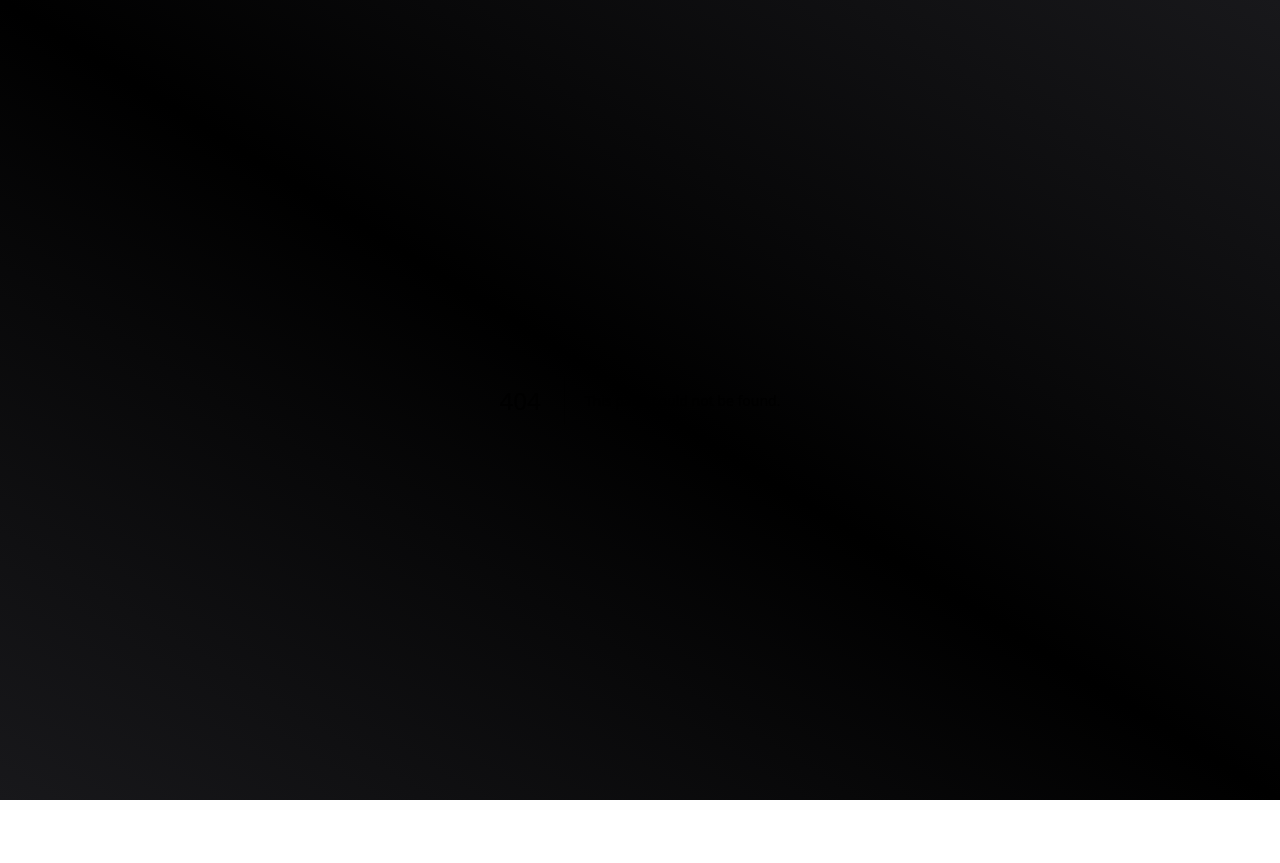
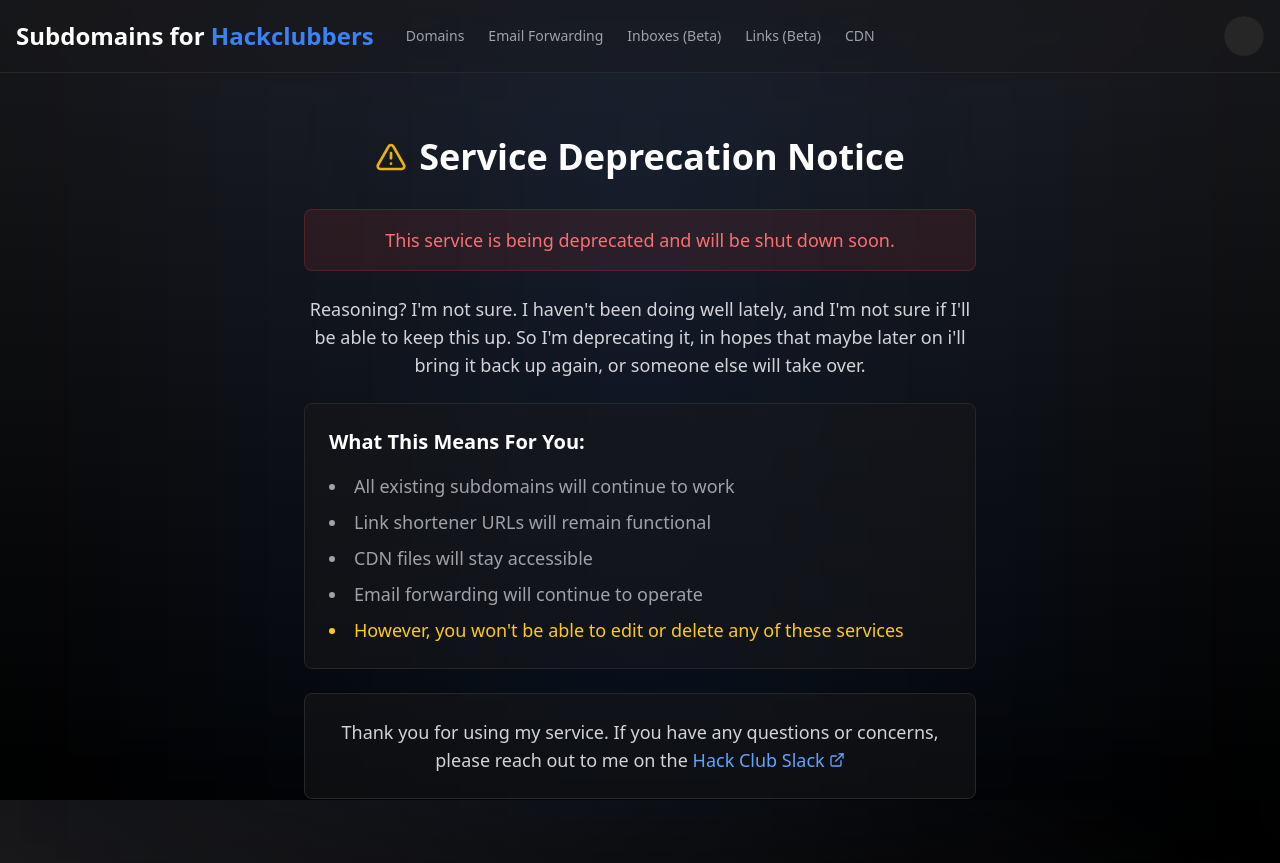
Before and after one commit to asleepynerd/slack-dns-site, a Next.js app: page /deprecation in a window 1280 px wide. Before the commit this address had no page. Before the commit the page ends 800 px from the top, so only its background shows below. Built offline with nearby package versions, Linux system fonts and the light colour scheme; no server answers.

Commit message:
add deprecation

```diff
--- /dev/null
+++ b/app/deprecation/page.tsx
@@ -0,0 +1,74 @@
+import { Navbar } from "@/components/layout/navbar";
+import { ExternalLink, AlertTriangle } from "lucide-react";
+
+export default function DeprecationPage() {
+  return (
+    <div className="relative min-h-screen">
+      <div className="fixed inset-0 bg-gradient-to-b from-zinc-900 to-black">
+        <div className="absolute inset-0 bg-grid-white/[0.02] bg-[size:50px_50px]" />
+        <div className="absolute inset-0 bg-gradient-to-r from-transparent via-blue-500/10 to-transparent blur-3xl" />
+      </div>
+
+      <div className="relative">
+        <Navbar />
+        <main className="container mx-auto px-4 py-16">
+          <div className="max-w-2xl mx-auto text-center space-y-8">
+            <div className="flex items-center justify-center space-x-3">
+              <AlertTriangle className="h-8 w-8 text-yellow-500" />
+              <h1 className="text-4xl font-bold text-white">
+                Service Deprecation Notice
+              </h1>
+            </div>
+
+            <div className="space-y-6 text-lg text-zinc-400">
+              <div className="p-4 bg-red-500/10 border border-red-500/20 rounded-lg">
+                <p className="font-medium text-red-400">
+                  This service is being deprecated and will be shut down soon.
+                </p>
+              </div>
+
+              <p className="text-zinc-300">
+                Reasoning? I'm not sure. I haven't been doing well lately, and
+                I'm not sure if I'll be able to keep this up. So I'm deprecating
+                it, in hopes that maybe later on i'll bring it back up again, or
+                someone else will take over.
+              </p>
+
+              <div className="bg-zinc-900/50 border border-zinc-800 rounded-lg p-6 text-left">
+                <h2 className="text-xl font-semibold text-white mb-4">
+                  What This Means For You:
+                </h2>
+                <ul className="list-disc list-inside space-y-2">
+                  <li>All existing subdomains will continue to work</li>
+                  <li>Link shortener URLs will remain functional</li>
+                  <li>CDN files will stay accessible</li>
+                  <li>Email forwarding will continue to operate</li>
+                  <li className="text-yellow-400">
+                    However, you won't be able to edit or delete any of these
+                    services
+                  </li>
+                </ul>
+              </div>
+
+              <div className="bg-zinc-900/50 border border-zinc-800 rounded-lg p-6">
+                <p className="text-zinc-300">
+                  Thank you for using my service. If you have any questions or
+                  concerns, please reach out to me on the{" "}
+                  <a
+                    href="https://hackclub.slack.com"
+                    target="_blank"
+                    rel="noopener noreferrer"
+                    className="text-blue-400 hover:text-blue-300 inline-flex items-center"
+                  >
+                    Hack Club Slack
+                    <ExternalLink className="h-4 w-4 ml-1" />
+                  </a>
+                </p>
+              </div>
+            </div>
+          </div>
+        </main>
+      </div>
+    </div>
+  );
+}
```
Also changed, not shown: middleware.ts (+18 -4 lines).
